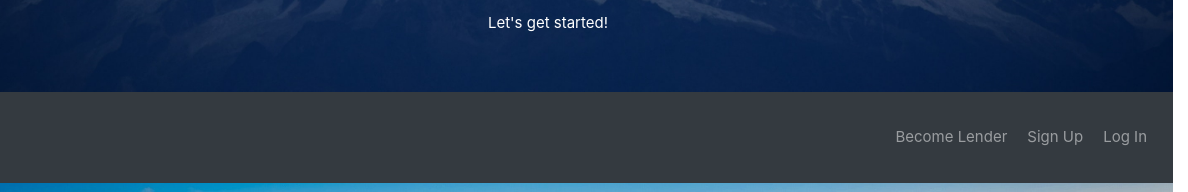
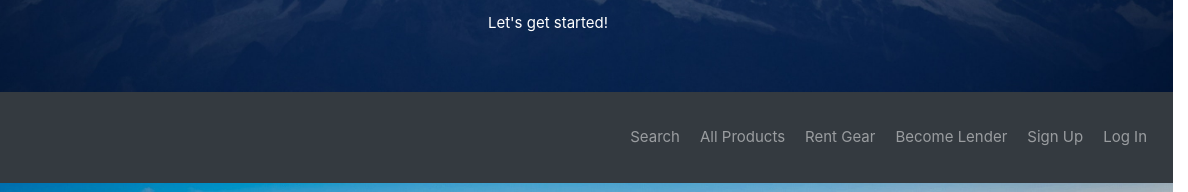
Before and after one commit to ashd32/gear2peer, a website: page public/index.html in a window 1280 px wide. Shown: the part 608-800 px from the top of the page, 92-1280 px from the left. Drawn offline with nearby package versions, Linux system fonts and the light colour scheme.

Commit message:
added index navigation bar links

```diff
--- a/public/index.html
+++ b/public/index.html
@@ -53,43 +53,20 @@
                 <!-- lender button -->
                 <ul id="navBar" class="nav justify-content-end">
                     <li class="nav-item nav-link">
+                        <a class="nav-item nav-link" href="results.html">Search</a>
+                    </li>
+                    <li class="nav-item nav-link">
+                        <a class="nav-item nav-link" href="products.html">All Products</a>
+                    </li>
+                    <li class="nav-item nav-link">
+                        <a class="nav-item nav-link" href="posting.html">Rent Gear</a>
+                    </li>
+
+                    <li class="nav-item nav-link">
                         <a class="nav-item nav-link" href="user.html">Become
                             Lender</a>
                     </li>
-                    <!-- lender Modal -->
-                    <!-- <div class="modal fade" id="lenderModal" tabindex="-1" role="dialog" aria-labelledby="exampleModalLabel"
-                        aria-hidden="true">
-                        <div class="modal-dialog" role="document">
-                            <div class="modal-content">
-                                <div class="modal-header">
-                                    <h5 class="modal-title" id="exampleModalLabel">Become a Lender</h5>
-                                    <button type="button" class="close" data-dismiss="modal" aria-label="Close">
-                                        <span aria-hidden="true">&times;</span>
-                                    </button>
-                                </div>
-                                <div class="modal-body">
-                                    <form>
-                                        <div class="form-group">
-                                            <label for="lenderEmail">Email address</label>
-                                            <input type="email" class="form-control" id="lenderEmail" aria-describedby="emailHelp"
-                                                placeholder="Enter email">
-                                            <small id="emailHelp" class="form-text text-muted">We'll never share your
-                                                email
-                                                with anyone else.</small>
-                                        </div>
-                                        <div class="form-group">
-                                            <label for="lenderPassword">Password</label>
-                                            <input type="password" class="form-control" id="lenderPassword" placeholder="Password">
-                                        </div>
-                                    </form>
-                                </div>
-                                <div class="modal-footer">
-                                    <button type="button" class="btn btn-secondary" data-dismiss="modal">Close</button>
-                                    <button id="lenderSubmit" type="button" class="btn btn-primary">Submit</button>
-                                </div>
-                            </div>
-                        </div>
-                    </div> -->
+
                     <!-- sign up button -->
                     <li class="nav-item nav-link" id="signUpLink">
                         <a class="nav-item nav-link" data-toggle="modal" href="#signUpModal">Sign Up</a>
```
